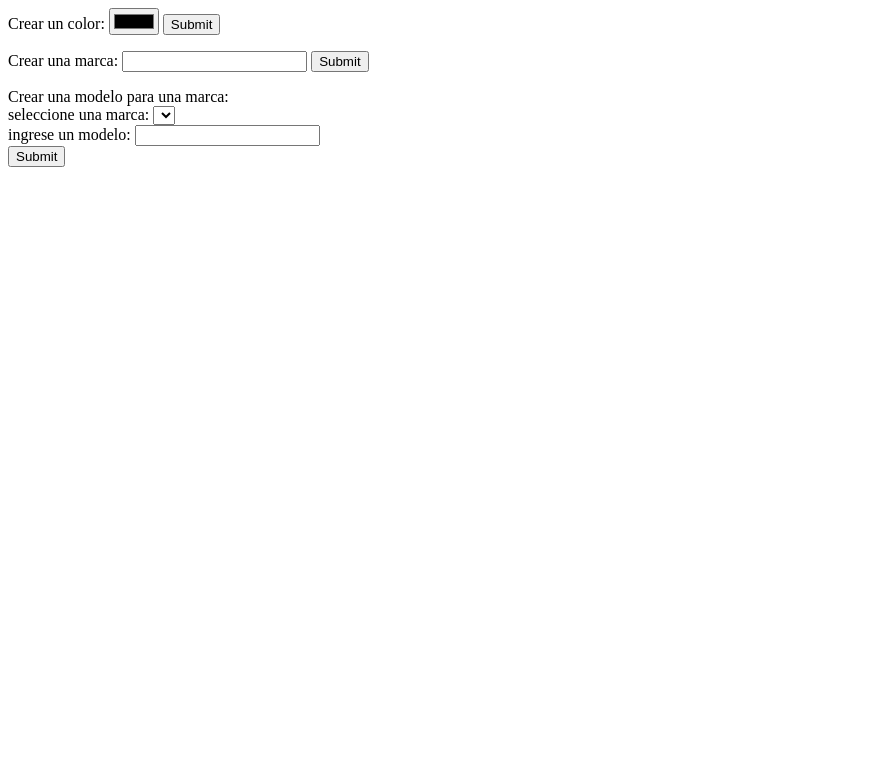
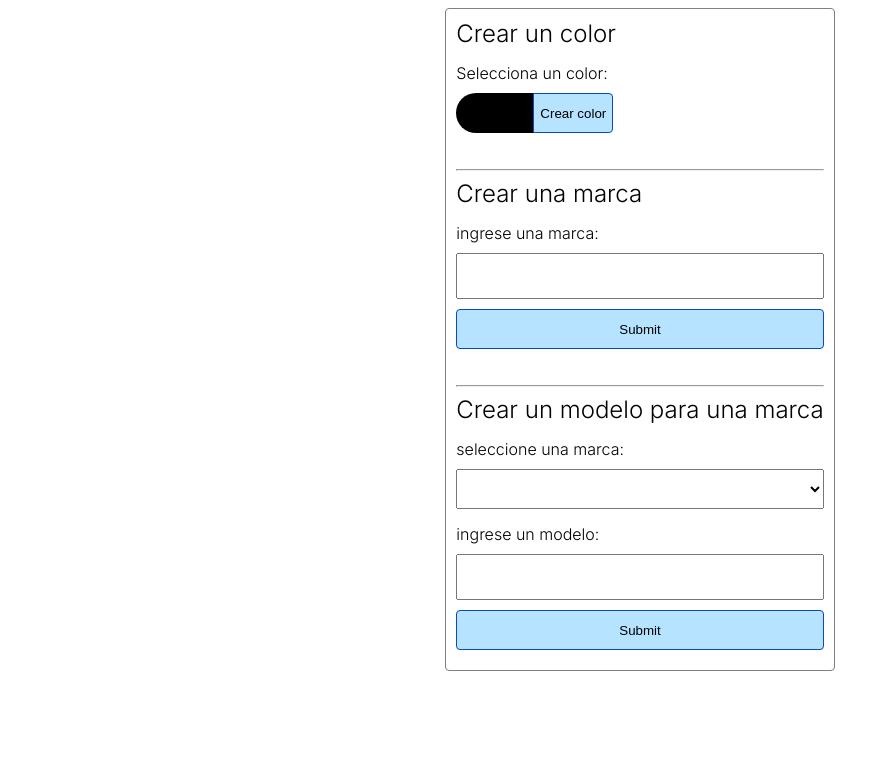
Before and after one commit to GastonMontiel/parking, a PHP site: page / in a window 1280 px wide. Shown: the top 783 px of the page, without its empty margins (0-890 px from the left). Run offline with PHP 8.4, Linux system fonts and the light colour scheme; tables that the repository leaves empty or names only in its code hold one stand-in row (values such as "Sample post"); data that the repository does not hold is empty.

Commit message:
[AMETHYST]dev: style

```diff
--- a/index.php
+++ b/index.php
@@ -1,7 +1,7 @@
 
 <?php
-    if(isset($_POST['clr'])){
-        $selected_color= $_POST['clr'];
+    if(isset($_POST['color'])){
+        $selected_color= $_POST['color'];
 
         try {
             $dbh = new PDO('mysql:host=localhost;dbname=parking', 'root', '');
@@ -10,7 +10,7 @@
 
             try {
                 $dbh->beginTransaction();
-                $stmt->execute( array($_POST['clr']));
+                $stmt->execute( array($_POST['color']));
                 $dbh->commit();
             } catch(PDOExecption $e) {
                 $dbh->rollback();
@@ -78,40 +78,82 @@
      } catch( PDOExecption $e ) {
          print "Error!: " . $e->getMessage() . "</br>";
      }
+
+    if(isset($_POST['modelName']) && isset($_POST['brandId'])) {
+        $stmt = $dbh->prepare("SELECT brandName FROM brands WHERE id=? LIMIT 1");
+        $stmt->execute([ $_POST['brandId']]);
+        $brandNameAsociated = $stmt->fetch();
+    }
 ?>
 
-<div>
-    <form name="color_form" action="" method="post">
-         Crear un color:
-            <?php if(isset($_POST['clr'])): ?>
-                <input name="clr" type="color" value="<?= $_POST['clr']?>">
-            <?php else: ?>
-                <input name="clr" type="color">
-            <?php endif; ?>
-         <input type="submit" name="submit">
+
+
+<!DOCTYPE html>
+
+<html>
+    <head>
+    <meta name="viewport" content="width=device-width, initial-scale=1" />
+    <link rel="preconnect" href="https://fonts.googleapis.com">
+    <link rel="preconnect" href="https://fonts.gstatic.com" crossorigin>
+    <link href="https://fonts.googleapis.com/css2?family=Inter:wght@300&display=swap" rel="stylesheet">
+        <title>PARKING</title>
+    </head>
+<body>
+<div class="container-form">
+    <form name="color_form" class="" action="" method="post">
+        <p class="mb-3 fs-1">Crear un color</p>
+
+        <div class="mb-2 flex flex-column">
+        <label class="" for="input-color">Selecciona un color:</label>
+            <div class="flex  mt-2 items-center">
+                <input name="color" class="unstyle " id="input-color" required type="color">
+                <input type="submit" class="button-submit submit-color" value="Crear color" name="submit">
+            </div>
+        </div>
+        <div class="result">
+            <?php if(isset($_POST['color'])): ?>
+                <div class="flex">
+                    <p>Se creo el color: </p> <div class="div-circle" style="background: <?= $_POST['color']?>;"></div>
+                </div>
+            <?php endif ?>
+        </div>
+    </form>
+    <hr>
+     <form name="brandName_form" class="" action="" method="post">
+     <p class="mb-3 fs-1">Crear una marca</p>
+        <div class="mb-2 flex flex-column">
+            <label class="" for="input-brand-name">ingrese una marca:</label>
+            <input name="brandName" id="input-brand-name" class="mb-2 mt-2" required type="text">
+            <input type="submit" class="button-submit input-radius" name="submit">
+        </div>
+        <div class="result">
+            <?php if(isset($_POST['brandName'])): ?>
+                <div class="flex">
+                    <p>Se creo la marca: <?= $_POST['brandName']?></p>
+                </div>
+            <?php endif ?>
+        </div>
      </form>
+     <hr>
+     <form name="model_to_brand_form" class="" action="" method="post">
+            <p class="mb-3 fs-1">Crear un modelo para una marca</p>
 
-     <form name="brandName_form" action="" method="post">
-         Crear una marca:
-            <?php if(isset($_POST['brandName'])): ?>
-                <input name="brandName" disabled type="text" value="<?= $_POST['brandName']?>">
-            <?php else: ?>
-                <input name="brandName" type="text">
-            <?php endif; ?>
-         <input type="submit" name="submit">
-     </form>
 
-     <form name="model_to_brand_form" action="" method="post">
-         Crear una modelo para una marca:
+
             <?php if(isset($_POST['modelName'])): ?>
-                <input name="modelName" type="text" value="<?= $_POST['modelName']?>">
-                <input name="brandId" type="text" value="<?= $_POST['brandName']?>">
-                //hacer el join para obetener la marca a la qeu se asocio el modelo
+                <div class="result">
+                    <?php if(isset($_POST['modelName'])): ?>
+                        <div class="flex">
+                            <p>Se creo el modelo:  <strong><?= $_POST['modelName']?></strong> para: <?= $brandNameAsociated['brandName'] ?> </p>
+
+                        </div>
+                    <?php endif ?>
+                </div>
             <?php else: ?>
 
-                <div>
+                <div class="mb-3 flex flex-column">
                     <label for="brandSelect">seleccione una marca:</label>
-                    <select required name="brandId" id="brandSelect">
+                    <select required name="brandId" class="mt-2" id="brandSelect">
                         <?php foreach($allBrands as $key ){ ?>
                             <option  value="<?= $key['id'];?>"> <?= $key['brandName'];?></option>
 
@@ -119,12 +161,145 @@
                     </select>
                 </div>
 
-                <div>
+                <div class="mb-2 flex flex-column">
                     <label for="modelName">ingrese un modelo:</label>
-                    <input name="modelName" required id="modelName" type="text">
+                    <input name="modelName" required id="modelName" class="mt-2 mb-2" type="text">
+                    <input type="submit" class="button-submit input-radius" name="submit">
                 </div>
             <?php endif; ?>
-         <input type="submit" name="submit">
      </form>
+</div>
 
-</div>
+
+<style>
+    .flex {
+        display: flex;
+    }
+
+    .flex-column {
+        flex-direction: column;
+    }
+
+    .justify-center {
+        justify-content: center;
+    }
+
+    .justify-between {
+        justify-content: space-between;
+    }
+
+    .items-center {
+        align-items: center;
+    }
+
+    .mb-2{
+        margin-bottom: 10px
+    }
+
+    .mb-3{
+        margin-bottom: 15px
+    }
+
+    .mt-2{
+        margin-top: 10px
+    }
+
+    .fs-1 {
+        font-size: 1.5rem ;
+    }
+
+    .fs-2 {
+        font-size: 1.3rem ;
+    }
+
+    .fs-3 {
+        font-size: 1.2rem ;
+    }
+
+    #input-color {
+        height: 34px;
+        width: 80px;
+        height: 40px;
+    }
+
+    #input-color::-webkit-color-swatch-wrapper {
+        padding: 0;
+    }
+
+    #input-color::-webkit-color-swatch {
+        border: none;
+        border-radius: 20px 0 0 20px;
+    }
+
+    .submit-color{
+        margin-left: -3px;
+        height: 40px;
+        border-radius: 0 4px 4px 0;
+    }
+
+    input[type=color] {
+        border:none;
+        background-image:none;
+        background-color:transparent;
+        -webkit-box-shadow: none;
+        -moz-box-shadow: none;
+        box-shadow: none;
+    }
+
+    input[type=submit] {
+        background: #b6e3ff;
+        border: solid 1px #0a49bd;
+    }
+
+    input[type=text], input[type=submit],  select {
+        height: 40px;
+    }
+
+    .unstyle {
+     all: unset;
+    }
+
+    .container-all-forms {
+        width: fit-content;
+        padding: 15px;
+        border-radius: 8px;
+        border: solid 1px black;
+    }
+
+    body {
+        display: flex;
+        justify-content: center;
+        font-family: 'Inter', sans-serif;
+    }
+
+    .result {
+        height: 18px;
+    }
+
+    p {
+        margin: 0px;
+    }
+
+    .input-radius {
+        border-radius: 4px;
+    }
+
+    .div-circle {
+        border-radius: 50px;
+        height: 18px;
+        width: 18px;
+        margin-left: 18px;
+    }
+
+    .container-form {
+        padding: 10px;
+        border: solid 1px gray;
+        border-radius: 4px;
+    }
+
+</style>
+
+
+
+</body>
+</html>
```
